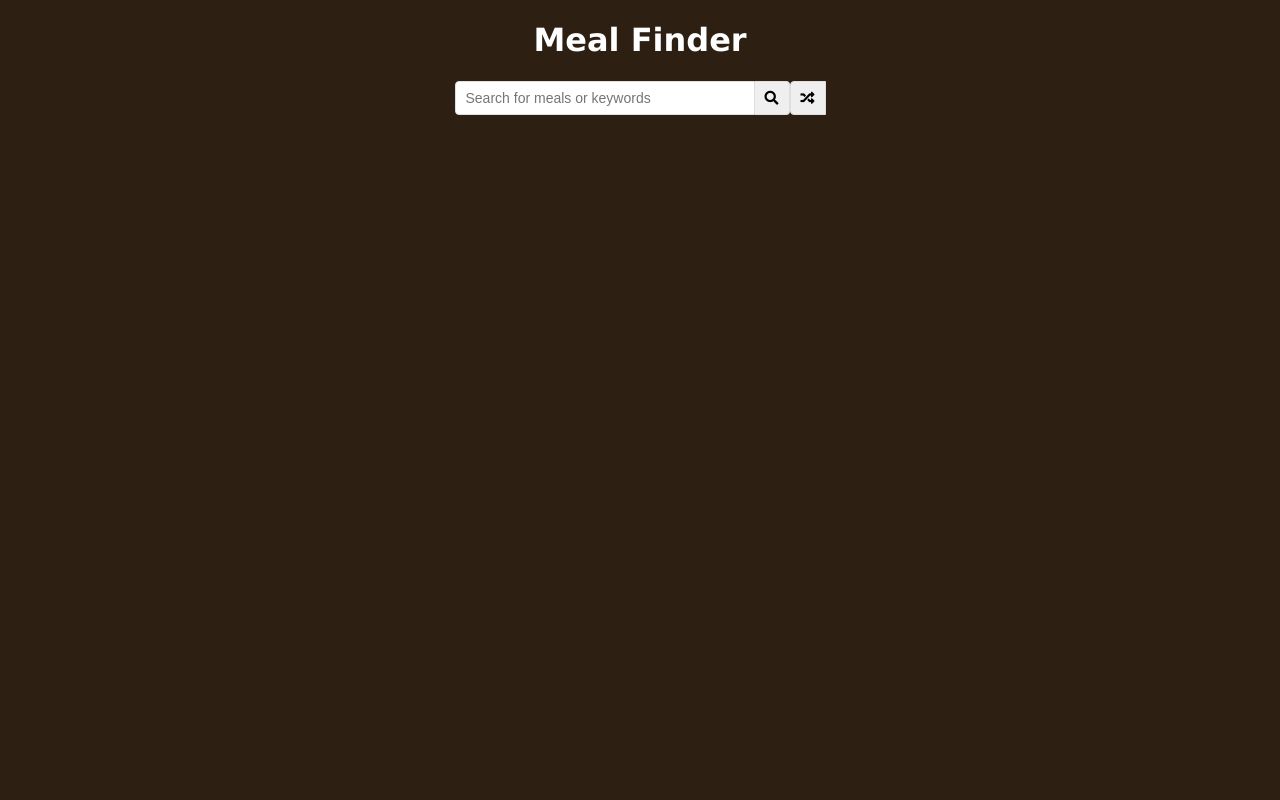
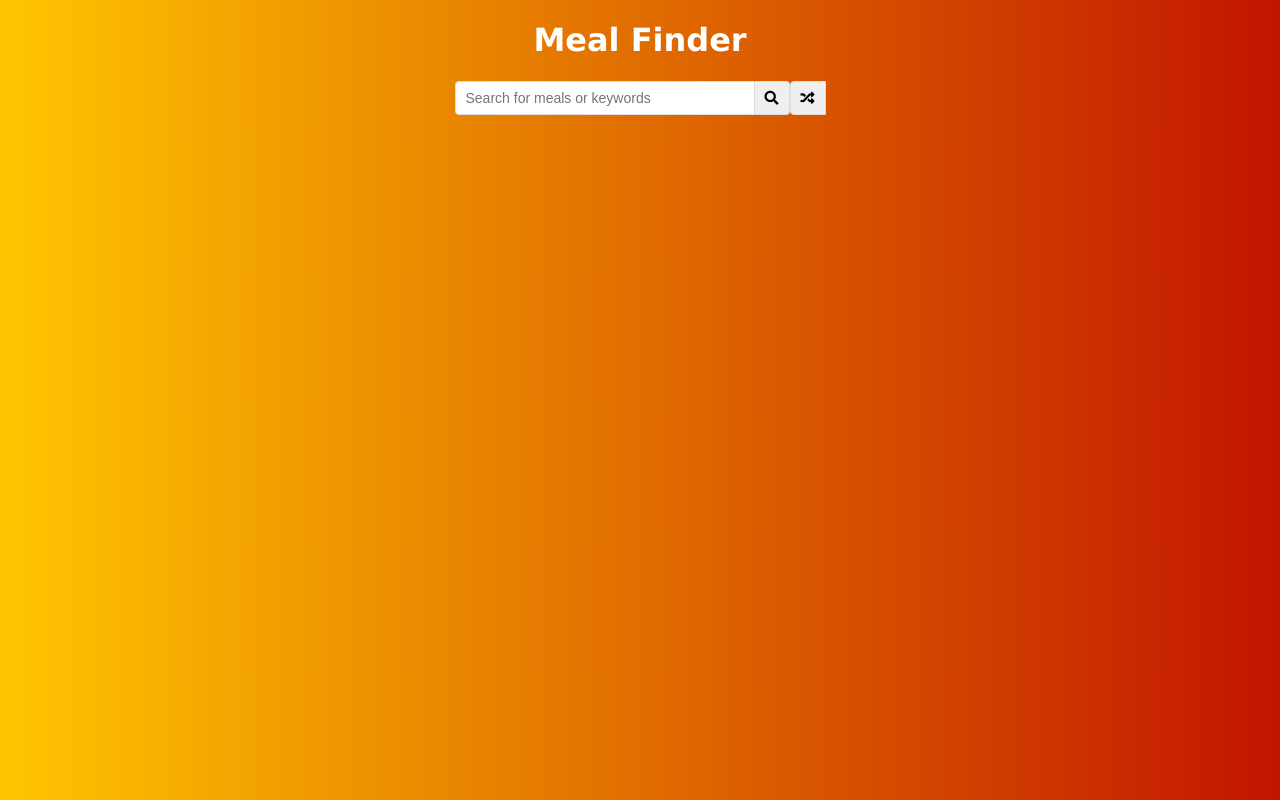
Before and after one commit to hamzataougar/mealsFinder, a plain HTML site: page index.html in a window 1280 px wide. Drawn offline with Linux system fonts and the light colour scheme.

Commit message:
Change background color

```diff
--- a/style.css
+++ b/style.css
@@ -3,7 +3,9 @@
 }
 
 body{
-    background: #2d2013;
+    background: #c21500;  /* fallback for old browsers */
+    background: -webkit-linear-gradient(to right, #ffc500, #c21500);  /* Chrome 10-25, Safari 5.1-6 */
+    background: linear-gradient(to right, #ffc500, #c21500); /* W3C, IE 10+/ Edge, Firefox 16+, Chrome 26+, Opera 12+, Safari 7+ */
     color: #fff;
     font-family: Verdana, Geneva, Tahoma, sans-serif ;
     margin: 0;
```
